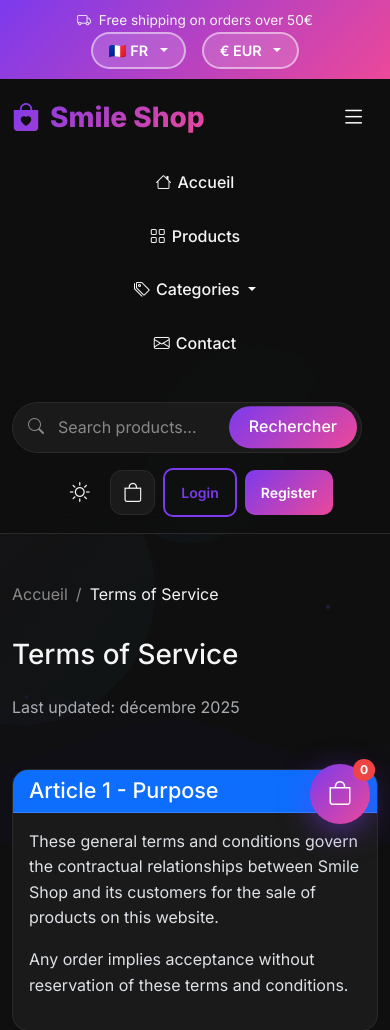
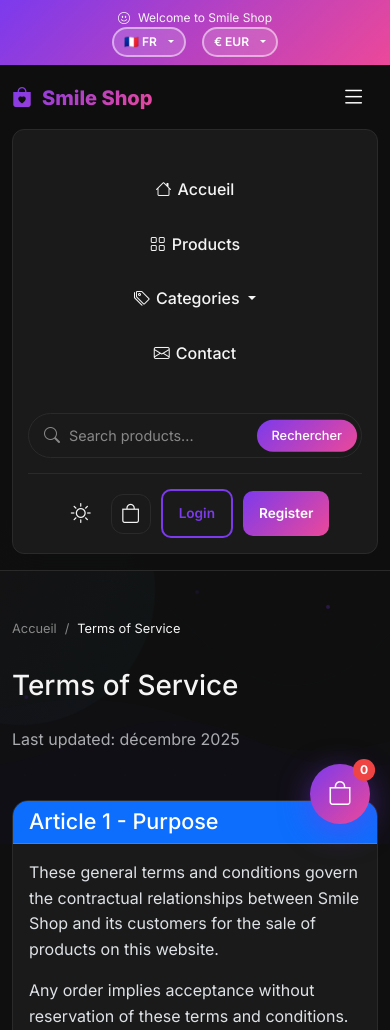
Before and after one commit to SkrCodyxx/smile, a Django app: page /cgv/ in a window 390 px wide, after a click that opens the changed part; the page is wider, and only the part inside the window is pictured. Shown: the top 1030 px of that part. Run offline with Django 4.2, Linux system fonts and the light colour scheme; data comes from the database, SQL or seed files in the repository; data that the repository does not hold is empty; parts of the project's set-up code (start-up, migrations or seed data) failed here and were passed over.

Commit message:
📱 Responsive mobile + suppression livraison gratuite top bar

```diff
--- a/smile/templates/base.html
+++ b/smile/templates/base.html
@@ -1276,6 +1276,195 @@
             .product-card .card-img-placeholder {
                 height: 180px;
             }
+
+            /* Mobile: Top bar */
+            .top-bar {
+                padding: 8px 0;
+                font-size: 0.75rem;
+            }
+
+            .top-bar .d-flex {
+                flex-wrap: wrap;
+                gap: 8px;
+            }
+
+            .top-bar .btn {
+                padding: 4px 10px !important;
+                font-size: 0.75rem !important;
+            }
+
+            /* Mobile: Logo */
+            .logo {
+                font-size: 1.25rem;
+            }
+
+            .logo img {
+                height: 32px;
+            }
+
+            /* Mobile: Navigation */
+            .navbar-collapse {
+                background: var(--smile-card);
+                border-radius: 12px;
+                padding: 15px;
+                margin-top: 15px;
+                border: 1px solid var(--smile-border);
+            }
+
+            .nav-menu {
+                flex-direction: column;
+                width: 100%;
+                gap: 5px;
+            }
+
+            .nav-link {
+                width: 100%;
+                padding: 12px 15px !important;
+            }
+
+            /* Mobile: Search */
+            .search-box {
+                max-width: 100% !important;
+                margin: 15px 0 !important;
+                order: -1;
+            }
+
+            .search-box input {
+                padding: 10px 15px 10px 40px;
+                font-size: 0.9rem;
+            }
+
+            .search-box button {
+                padding: 6px 15px;
+                font-size: 0.8rem;
+            }
+
+            /* Mobile: Header actions */
+            .header-actions {
+                width: 100%;
+                justify-content: center;
+                gap: 10px;
+                margin-top: 15px;
+                padding-top: 15px;
+                border-top: 1px solid var(--smile-border);
+            }
+
+            .action-btn {
+                width: 40px;
+                height: 40px;
+            }
+
+            /* Mobile: Footer */
+            .footer-section {
+                text-align: center;
+            }
+
+            .footer-section h5 {
+                margin-top: 20px;
+            }
+
+            .social-links {
+                justify-content: center;
+            }
+
+            /* Mobile: Product grid */
+            .product-card {
+                margin-bottom: 15px;
+            }
+
+            .product-card .card-body {
+                padding: 12px;
+            }
+
+            .product-card .card-title {
+                font-size: 0.95rem;
+            }
+
+            .product-card .price {
+                font-size: 1rem;
+            }
+
+            /* Mobile: Cart offcanvas */
+            .offcanvas {
+                width: 100% !important;
+                max-width: 100% !important;
+            }
+
+            /* Mobile: Buttons */
+            .btn-lg {
+                padding: 10px 20px;
+                font-size: 0.95rem;
+            }
+
+            /* Mobile: Cards */
+            .card {
+                margin-bottom: 15px;
+            }
+
+            /* Mobile: Tables */
+            .table-responsive {
+                font-size: 0.85rem;
+            }
+
+            /* Mobile: Forms */
+            .form-control, .form-select {
+                font-size: 16px; /* Prevent zoom on iOS */
+            }
+
+            /* Mobile: Hero */
+            .hero-section h1 {
+                font-size: 1.75rem;
+                line-height: 1.3;
+            }
+
+            .hero-section p {
+                font-size: 0.95rem;
+            }
+
+            /* Mobile: Breadcrumb */
+            .breadcrumb {
+                font-size: 0.8rem;
+            }
+
+            /* Mobile: Pagination */
+            .pagination {
+                flex-wrap: wrap;
+                justify-content: center;
+            }
+
+            .page-link {
+                padding: 8px 12px;
+                font-size: 0.85rem;
+            }
+        }
+
+        /* Extra small devices */
+        @media (max-width: 480px) {
+            .container {
+                padding-left: 12px;
+                padding-right: 12px;
+            }
+
+            .hero-title {
+                font-size: 1.5rem;
+            }
+
+            .section-title {
+                font-size: 1.4rem;
+            }
+
+            .product-card .card-img-top,
+            .product-card .card-img-placeholder {
+                height: 150px;
+            }
+
+            .btn {
+                font-size: 0.85rem;
+            }
+
+            .top-bar .d-none.d-md-flex {
+                display: none !important;
+            }
         }
 
         /* ========== ANIMATIONS ========== */
@@ -1477,7 +1666,7 @@
         <div class="container">
             <div class="row align-items-center">
                 <div class="col-md-6 text-center text-md-start">
-                    <span><i class="bi bi-truck me-2"></i>{% trans "Free shipping on orders over" %} {{ free_shipping_threshold|default:"50" }}€</span>
+                    <span><i class="bi bi-emoji-smile me-2"></i>{% trans "Welcome to" %} {{ site_name|default:'Smile Shop' }}</span>
                 </div>
                 <div class="col-md-6 text-center text-md-end">
                     <div class="d-flex justify-content-center justify-content-md-end gap-3 align-items-center">
```
